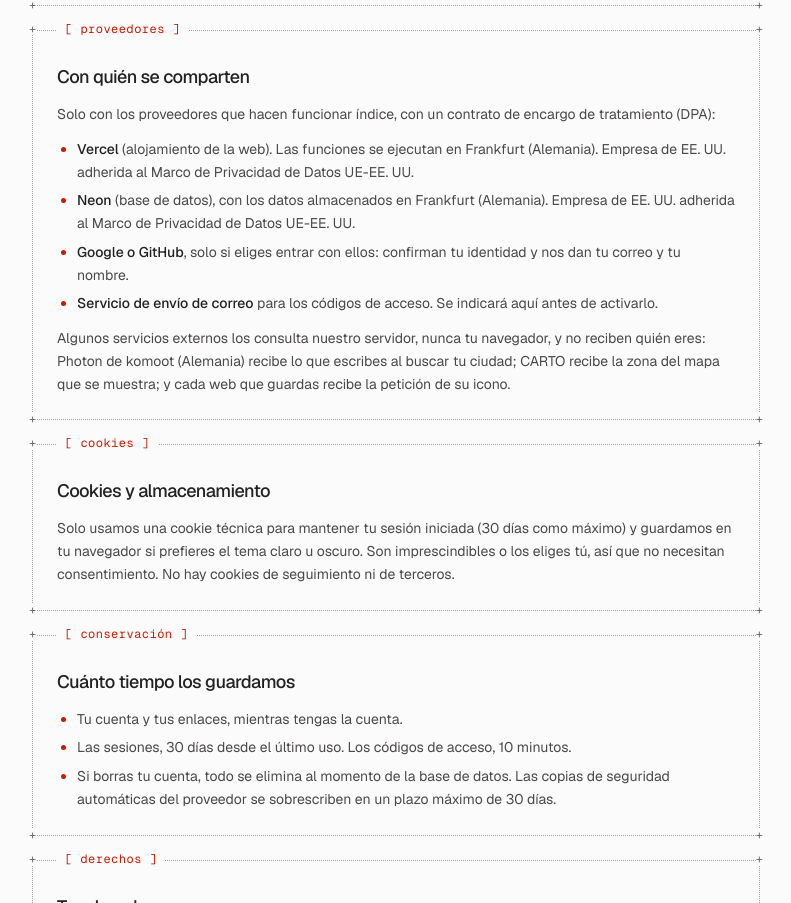
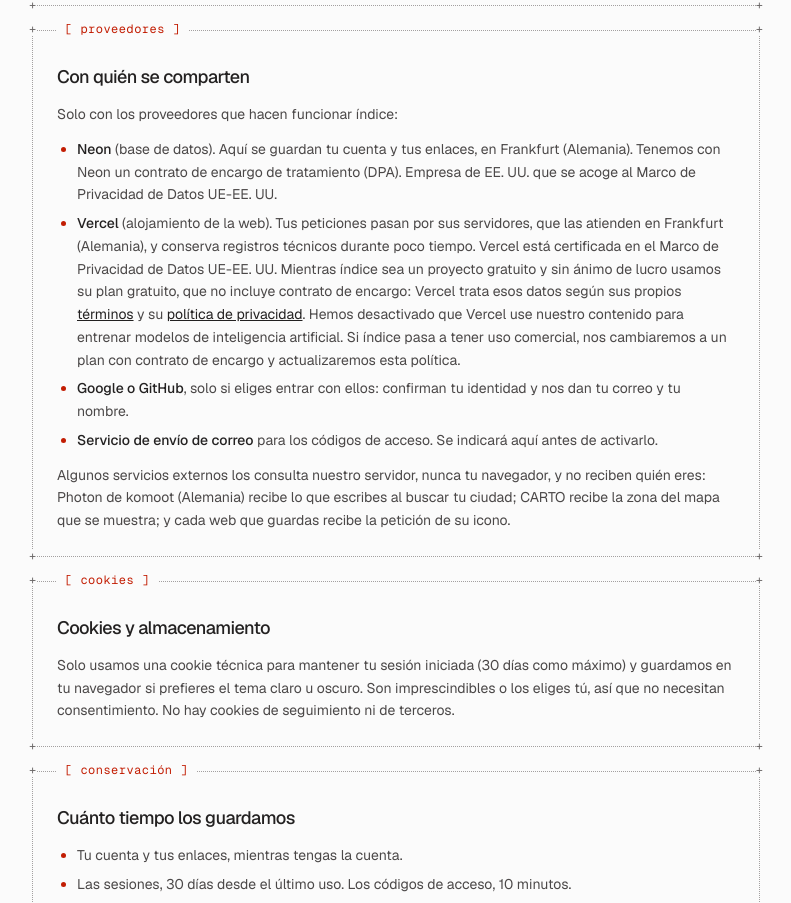
Before and after one commit to manuelt15/indice, a Next.js app: page /privacidad in a window 1280 px wide. Shown: the part 1055-1958 px from the top of the page, without its empty margins (244-1035 px from the left). Built offline with nearby package versions, Linux system fonts and the light colour scheme; no server answers.

Commit message:
docs: privacidad con Vercel Hobby, sin DPA y con compromiso de cambiar de plan

```diff
--- a/features/legal/privacy.tsx
+++ b/features/legal/privacy.tsx
@@ -53,15 +53,22 @@ export function Privacy() {
       </LegalSection>
 
       <LegalSection label="proveedores" title="Con quién se comparten">
-        <p>Solo con los proveedores que hacen funcionar índice, con un contrato de encargo de tratamiento (DPA):</p>
+        <p>Solo con los proveedores que hacen funcionar índice:</p>
         <LegalList>
           <li>
-            <strong className="font-medium text-foreground">Vercel</strong> (alojamiento de la web). Las funciones se ejecutan en
-            Frankfurt (Alemania). Empresa de EE. UU. adherida al Marco de Privacidad de Datos UE-EE. UU.
+            <strong className="font-medium text-foreground">Neon</strong> (base de datos). Aquí se guardan tu cuenta y tus enlaces,
+            en Frankfurt (Alemania). Tenemos con Neon un contrato de encargo de tratamiento (DPA). Empresa de EE. UU. que se
+            acoge al Marco de Privacidad de Datos UE-EE. UU.
           </li>
           <li>
-            <strong className="font-medium text-foreground">Neon</strong> (base de datos), con los datos almacenados en Frankfurt
-            (Alemania). Empresa de EE. UU. adherida al Marco de Privacidad de Datos UE-EE. UU.
+            <strong className="font-medium text-foreground">Vercel</strong> (alojamiento de la web). Tus peticiones pasan por sus
+            servidores, que las atienden en Frankfurt (Alemania), y conserva registros técnicos durante poco tiempo. Vercel está
+            certificada en el Marco de Privacidad de Datos UE-EE. UU. Mientras índice sea un proyecto gratuito y sin ánimo de
+            lucro usamos su plan gratuito, que no incluye contrato de encargo: Vercel trata esos datos según sus propios{" "}
+            <LegalLink href="https://vercel.com/legal/terms">términos</LegalLink> y su{" "}
+            <LegalLink href="https://vercel.com/legal/privacy-policy">política de privacidad</LegalLink>. Hemos desactivado que
+            Vercel use nuestro contenido para entrenar modelos de inteligencia artificial. Si índice pasa a tener uso comercial,
+            nos cambiaremos a un plan con contrato de encargo y actualizaremos esta política.
           </li>
           <li>
             <strong className="font-medium text-foreground">Google o GitHub</strong>, solo si eliges entrar con ellos: confirman
--- a/tasks/todo.md
+++ b/tasks/todo.md
@@ -28,7 +28,7 @@
 - [x] **Clasificación:** solo reglas por palabras clave (gratis). IA opcional más adelante con tope de gasto.
 - [x] **Geocodificación:** Photon (OpenStreetMap, komoot, servidores en Alemania) desde el servidor mientras se busca, con lista de ciudades frecuentes de respaldo. Encargado a listar en la política de privacidad.
 - [x] **Mapa:** CARTO plan gratis con atribución visible; límites a revisar en F8. En la app, mapa real con mapcn (no el esquema del preview).
-- [x] **Hosting:** Vercel Hobby mientras sea gratis y personal; Pro si algún día es comercial.
+- [x] **Hosting:** Vercel Hobby mientras sea gratis y sin ánimo de lucro, aunque lo usen más personas (decidido el 2026-10-04). Hobby no incluye DPA: la política de privacidad lo explica. Pro (con DPA) si algún día es comercial.
 - [x] **Skills:** instalar taste-skill y emilkowalski/skill en el repo.
 - [x] **Titular legal:** Manuel Torres, persona física. Contacto: manueltorres1512@gmail.com. Sin dirección mientras no haya actividad económica.
 - [x] **Región de datos:** UE (Neon Frankfurt, funciones de Vercel en `fra1`).
@@ -224,7 +224,7 @@ Cada fase se cierra solo cuando su criterio se cumple con evidencia (tests, lint
   - [x] Revisión WCAG 2.2 AA de las pantallas principales (teclado, foco, contraste, etiquetas, reduced-motion). Arreglado: `/entrar` sin `h1` y el gris de metadatos (#777373 a #6c6868) sobre fondos grises.
   - [x] Minimización: no se guarda la foto de perfil de Google o GitHub, los tokens OAuth se guardan cifrados y la migración 0006 borra los anteriores.
   - [ ] *Manuel:* MFA en GitHub, Vercel, Neon, Google Cloud y CARTO; aceptar los DPA de Vercel y Neon (se aceptan con sus términos; comprobar en sus paneles).
-- [ ] **F9 · Deploy.** Preview en Vercel (con `CARTO_BASEMAPS_API_KEY` en sus variables de entorno); producción **solo con confirmación de Manuel**. *Hecho cuando:* la URL de preview funciona, pasan los tests y la `/security-review`, y **F8b está cerrada**.
+- [ ] **F9 · Deploy.** Antes de nada, desactivar en Vercel el entrenamiento de IA con nuestro contenido (la política de privacidad lo afirma). Preview en Vercel (con `CARTO_BASEMAPS_API_KEY` en sus variables de entorno); producción **solo con confirmación de Manuel**. *Hecho cuando:* la URL de preview funciona, pasan los tests y la `/security-review`, y **F8b está cerrada**.
 - [ ] **F10 · Vídeo de lanzamiento (al terminar todo).** Probar la skill [onetake](https://github.com/feitangyuan/onetake), que genera vídeos de producto en una sola toma con movimiento continuo de cámara.
   - **Funcionamiento:** es local y no usa APIs de pago. Necesita Python 3 (playwright, numpy, scipy, Pillow, matplotlib, opencv), ffmpeg y node.
   - **Licencia:** PolyForm Noncommercial. Vale para uso personal; si índice llegara a ser comercial, el vídeo no podría usarse así.
```
Also changed, not shown: 1 other file (tests, documents, lock files or other folders).
